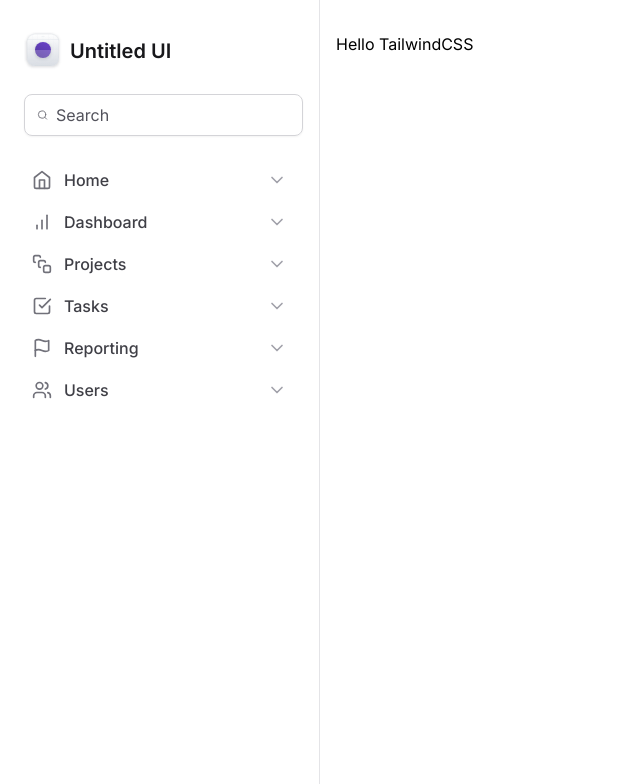
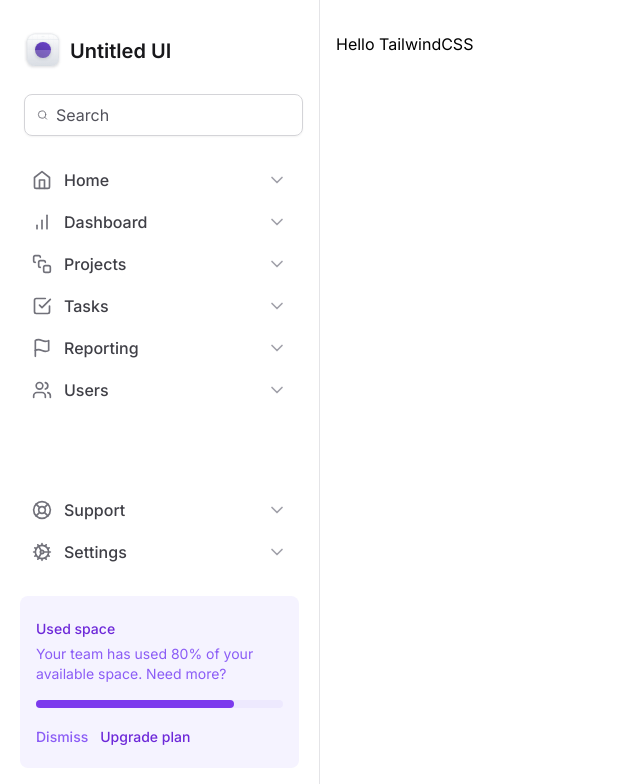
Before and after one commit to odudas/rocketseat-tailwind, a Next.js app: page / in a window 1280 px wide. Shown: the top 784 px of the page, without its empty margins (0-640 px from the left). Built offline with nearby package versions, Linux system fonts and the light colour scheme.

Commit message:
add UsedSpaceWidget

```diff
--- a/src/components/Sidebar/MainNavigation/index.tsx
+++ /dev/null
@@ -1,22 +0,0 @@
-import {
-  BarChart,
-  CheckSquare,
-  Flag,
-  Home,
-  SquareStack,
-  Users,
-} from 'lucide-react'
-import { NaviItem } from './NavItem'
-
-export function MainNavigation() {
-  return (
-    <nav className="space-y-0.5">
-      <NaviItem title="Home" icon={Home} />
-      <NaviItem title="Dashboard" icon={BarChart} />
-      <NaviItem title="Projects" icon={SquareStack} />
-      <NaviItem title="Tasks" icon={CheckSquare} />
-      <NaviItem title="Reporting" icon={Flag} />
-      <NaviItem title="Users" icon={Users} />
-    </nav>
-  )
-}
--- /dev/null
+++ b/src/components/Sidebar/UsedSpaceWidget.tsx
@@ -0,0 +1,33 @@
+export function UsedSpaceWidget() {
+  return (
+    <div className="flex flex-col gap-4 rounded-lg bg-violet-50 px-4 py-5">
+      <div className="space-y-1">
+        <span className="text-sm/5 font-medium text-violet-700">
+          Used space
+        </span>
+        <p className="text-sm/5 text-violet-500">
+          Your team has used 80% of your available space. Need more?
+        </p>
+      </div>
+
+      <div className="h-2 rounded-full bg-violet-100">
+        <div className="h-2 w-4/5 rounded-full bg-violet-600" />
+      </div>
+
+      <div className="space-x-3">
+        <button
+          type="button"
+          className="text-sm font-medium text-violet-500 hover:text-violet-700"
+        >
+          Dismiss
+        </button>
+        <button
+          type="button"
+          className="text-sm font-medium text-violet-700  hover:text-violet-900"
+        >
+          Upgrade plan
+        </button>
+      </div>
+    </div>
+  )
+}
--- a/src/components/Sidebar/index.tsx
+++ b/src/components/Sidebar/index.tsx
@@ -1,10 +1,21 @@
-import { Search } from 'lucide-react'
+import {
+  BarChart,
+  CheckSquare,
+  Cog,
+  Flag,
+  Home,
+  LifeBuoy,
+  Search,
+  SquareStack,
+  Users,
+} from 'lucide-react'
 import { Logo } from './Logo'
-import { MainNavigation } from './MainNavigation'
+import { NaviItem } from './NavItem'
+import { UsedSpaceWidget } from './UsedSpaceWidget'
 
 export function Sidebar() {
   return (
-    <aside className="space-y-6 border-r border-zinc-200 px-5 py-8">
+    <aside className="flex flex-col gap-6 border-r border-zinc-200 px-5 py-8">
       <Logo />
 
       <div className="mx-1 flex w-full items-center gap-2 rounded-lg border border-zinc-300 px-3 py-2 shadow-sm">
@@ -16,7 +27,23 @@
         />
       </div>
 
-      <MainNavigation />
+      <nav className="space-y-0.5">
+        <NaviItem title="Home" icon={Home} />
+        <NaviItem title="Dashboard" icon={BarChart} />
+        <NaviItem title="Projects" icon={SquareStack} />
+        <NaviItem title="Tasks" icon={CheckSquare} />
+        <NaviItem title="Reporting" icon={Flag} />
+        <NaviItem title="Users" icon={Users} />
+      </nav>
+
+      <div className="mt-auto flex flex-col gap-6">
+        <nav className="space-y-0.5">
+          <NaviItem title="Support" icon={LifeBuoy} />
+          <NaviItem title="Settings" icon={Cog} />
+        </nav>
+
+        <UsedSpaceWidget />
+      </div>
     </aside>
   )
 }
```
Also changed, not shown: src/components/Sidebar/NavItem.tsx (renamed from src/components/Sidebar/MainNavigation/NavItem.tsx).
